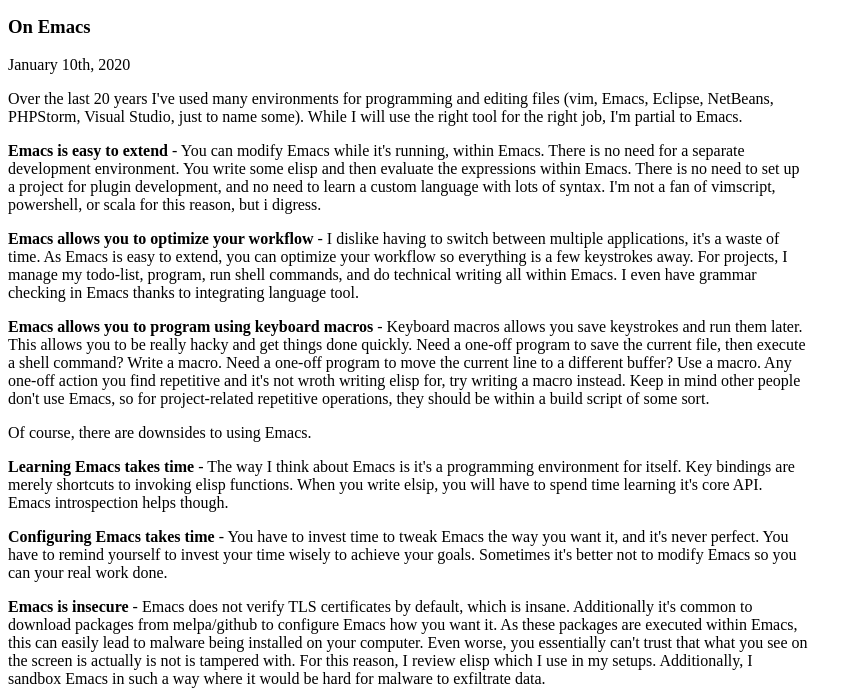
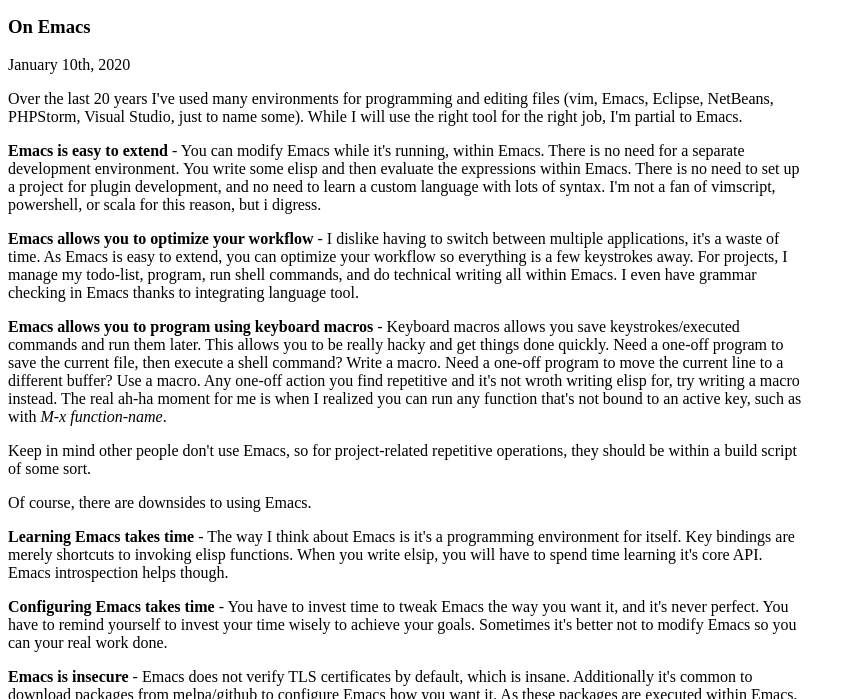
Before and after one commit to justintaft/justintaft.github.io, a plain HTML site: page blog.html in a window 1280 px wide. Shown: the part 101-800 px from the top of the page, without its empty margins (0-862 px from the left). Drawn offline with Linux system fonts and the light colour scheme.

Commit message:
Emacs blog entry - expands on keyboard macros

```diff
--- a/blog.html
+++ b/blog.html
@@ -23,7 +23,9 @@
 
 <p><strong>Emacs allows you to optimize your workflow</strong> - I dislike having to switch between multiple applications, it's a waste of time. As Emacs is easy to extend, you can optimize your workflow so everything is a few keystrokes away. For projects, I manage my todo-list, program, run shell commands, and do technical writing all within Emacs. I even have grammar checking in Emacs thanks to integrating language tool.</p>
 
-<p><strong>Emacs allows you to program using keyboard macros</strong> - Keyboard macros allows you save keystrokes and run them later. This allows you to be really hacky and get things done quickly. Need a one-off program to save the current file, then execute a shell command? Write a macro. Need a one-off program to move the current line to a different buffer? Use a macro. Any one-off action you find repetitive and it's not wroth writing elisp for, try writing a macro instead. Keep in mind other people don't use Emacs, so for project-related repetitive operations, they should be within a build script of some sort.</p>
+<p><strong>Emacs allows you to program using keyboard macros</strong> - Keyboard macros allows you save keystrokes/executed commands and run them later. This allows you to be really hacky and get things done quickly. Need a one-off program to save the current file, then execute a shell command? Write a macro. Need a one-off program to move the current line to a different buffer? Use a macro. Any one-off action you find repetitive and it's not wroth writing elisp for, try writing a macro instead. The real ah-ha moment for me is when I realized you can run any function that's not bound to an active key, such as with <em>M-x function-name</em>. </p>
+
+<p>Keep in mind other people don't use Emacs, so for project-related repetitive operations, they should be within a build script of some sort.</p>
 
 <p>Of course, there are downsides to using Emacs.</p>
 
```
Also changed, not shown: 1 other file.
